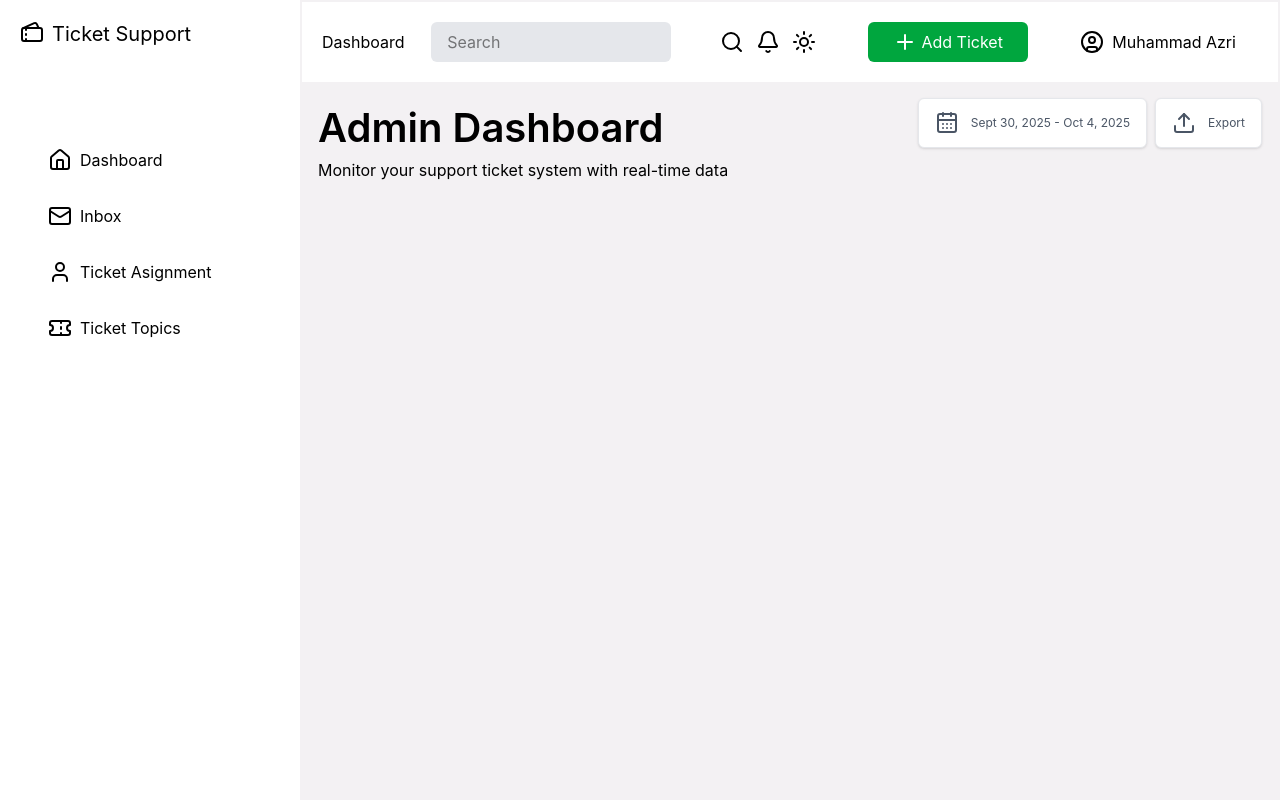
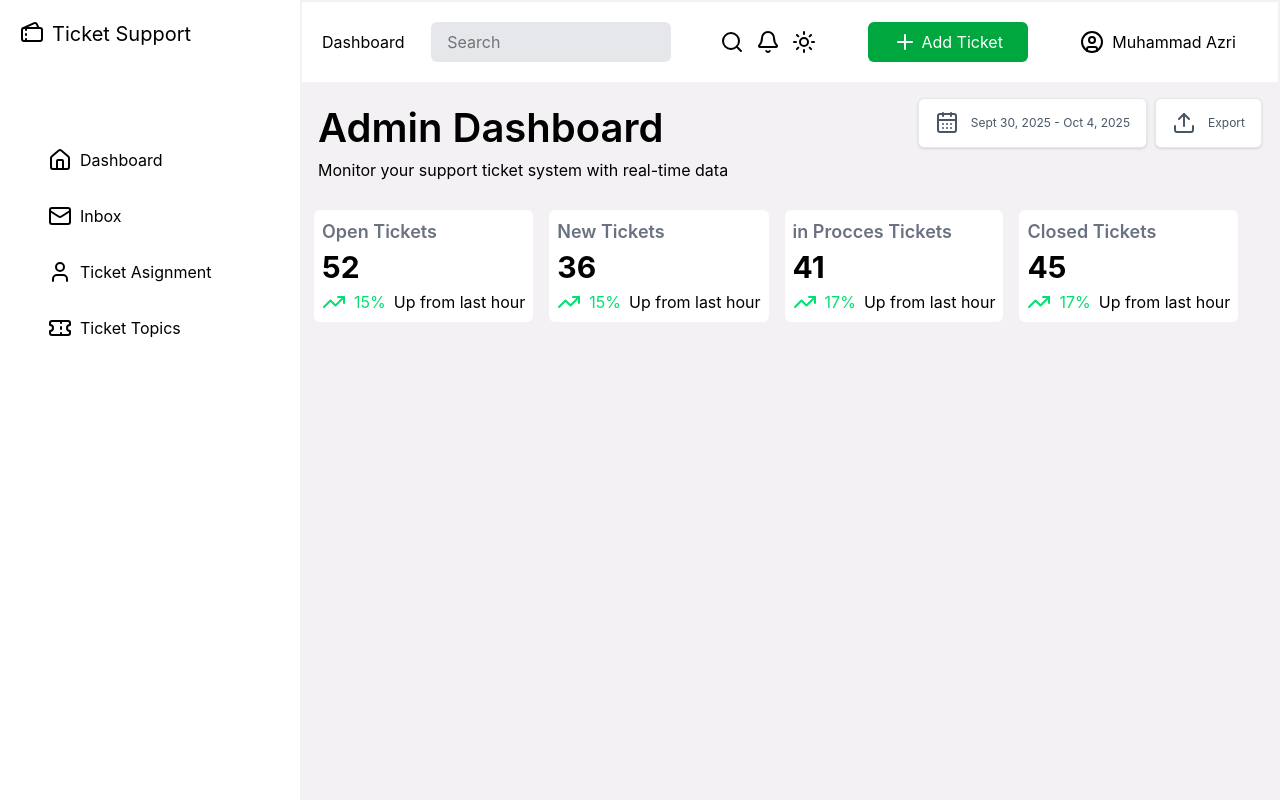
Before and after one commit to Muhammad-Azri/Ticketing-System, a React (Vite) app: page / in a window 1280 px wide. Built offline with nearby package versions, Linux system fonts and the light colour scheme.

Commit message:
update dashboard, card

```diff
--- a/src/App.jsx
+++ b/src/App.jsx
@@ -1,8 +1,9 @@
 // import { useState } from "react";
 
-import { CalendarDays, Upload } from "lucide-react";
+import {} from "lucide-react";
 import SideBar from "./components/SideBar";
 import TopBar from "./components/TopBar";
+import Dashboard from "./Dashboard";
 
 
 const App = () => {
@@ -49,28 +50,8 @@ const App = () => {
       <div className="bg-mauve-100 w-full border-2 border-mauve-100">
         {/* CONTAINER TOPBAR */}
         <TopBar />
-        <div>
-          <div className="flex justify-between p-4 items-start">
-            <div className="flex flex-col">
-              <span className="text-[40px] font-semibold">Admin Dashboard</span>
-              <span className="text-[16px]">Monitor your support ticket system with real-time data</span>
-            </div>
-            <div className="flex gap-2 items-start">
-              {/* Button Date */}
-              <button className="flex text-xs items-center gap-3 border border-gray-200 rounded-md px-4 py-3 bg-white text-gray-600 shadow-sm">
-                {/* Icon Calendar */}
-                <CalendarDays className="text-xs" />
-                <span>Sept 30, 2025 - Oct 4, 2025</span>
-              </button>
-              {/* Button Export */}
-              <button className="flex text-xs items-center gap-3 border border-gray-200 rounded-md px-4 py-3 bg-white text-gray-600 shadow-sm">
-                {/* Icon Upload */}
-                <Upload className="text-xs"/>
-                <span>Export</span>
-              </button>
-            </div>
-          </div>
-        </div>
+        {/* Dashboard */}
+        <Dashboard />
       </div>
     </div>
   )
--- a/src/Dashboard.jsx
+++ b/src/Dashboard.jsx
@@ -1,8 +1,26 @@
+import { CalendarDays, TrendingUp, Upload, } from "lucide-react";
+import ToolBar from "./components/ToolBar";
+import Cards from "./components/Cards";
+
 const Dashboard = () => {
     return (
-        <div className="flex bg-amber-300">
-            <div className="bg-red"></div>
-            <div className=""></div>
+        <div>
+            <div className="flex justify-between p-4 items-start">
+                <div className="flex flex-col">
+                    <span className="text-[40px] font-semibold">Admin Dashboard</span>
+                    <span className="text-[16px]">Monitor your support ticket system with real-time data</span>
+                </div>
+                <div className="flex gap-2 items-start ">
+                    <ToolBar icon={<CalendarDays/>} title="Sept 30, 2025 - Oct 4, 2025" />
+                    <ToolBar icon={<Upload/>} title="Export" />
+                </div>
+            </div>
+            <div className="flex p-3 w-fit gap-4 justify-around">
+                <Cards icon={<TrendingUp className="text-green-400 text-[8px]"/>} title="Open Tickets" number={52} status="Up from last hour" symbol="15%"/>
+                <Cards icon={<TrendingUp className="text-green-400 text-[8px]"/>} title="New Tickets" number={36} status="Up from last hour" symbol="15%"/>
+                <Cards icon={<TrendingUp className="text-green-400 text-[8px]"/>} title="in Procces Tickets" number={41} status="Up from last hour" symbol="17%"/>
+                <Cards icon={<TrendingUp className="text-green-400 text-[8px]"/>} title="Closed Tickets" number={45} status="Up from last hour" symbol="17%"/>
+            </div>
         </div>
     )
 }
--- /dev/null
+++ b/src/components/Cards.jsx
@@ -0,0 +1,23 @@
+import { } from "lucide-react";
+
+const Cards = ({
+    title = "",
+    number = null,
+    icon = null,
+    status = "",
+    symbol = ""
+}) => {
+    return (
+        <div className="flex flex-col bg-white w-fit p-2 rounded-md">
+            <span className="text-[18px] text-gray-500 font-semibold">{title}</span>
+            <span className="text-[30px] font-bold">{number}</span>
+            <div className="flex gap-2 text-[16px]">
+                {icon}
+                <span className="text-green-400">{symbol}</span>
+                <span>{status}</span>
+            </div>
+        </div>
+    )
+}
+
+export default Cards;
--- /dev/null
+++ b/src/components/ToolBar.jsx
@@ -0,0 +1,10 @@
+const ToolBar = ({icon = null, title= ""}) => {
+    return (
+        <button className="flex text-xs items-center gap-3 border border-gray-200 rounded-md px-4 py-3 bg-white text-gray-600 shadow-sm">
+            {icon}
+            <span>{title}</span>
+        </button>
+    )
+}
+
+export default ToolBar;
```
